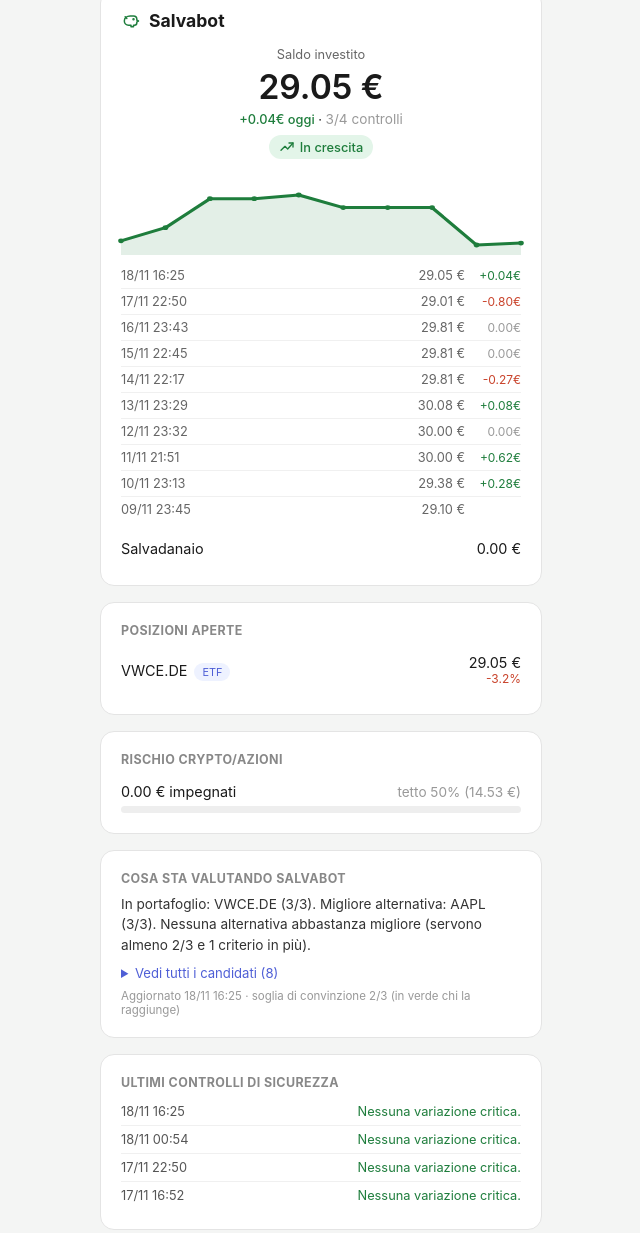
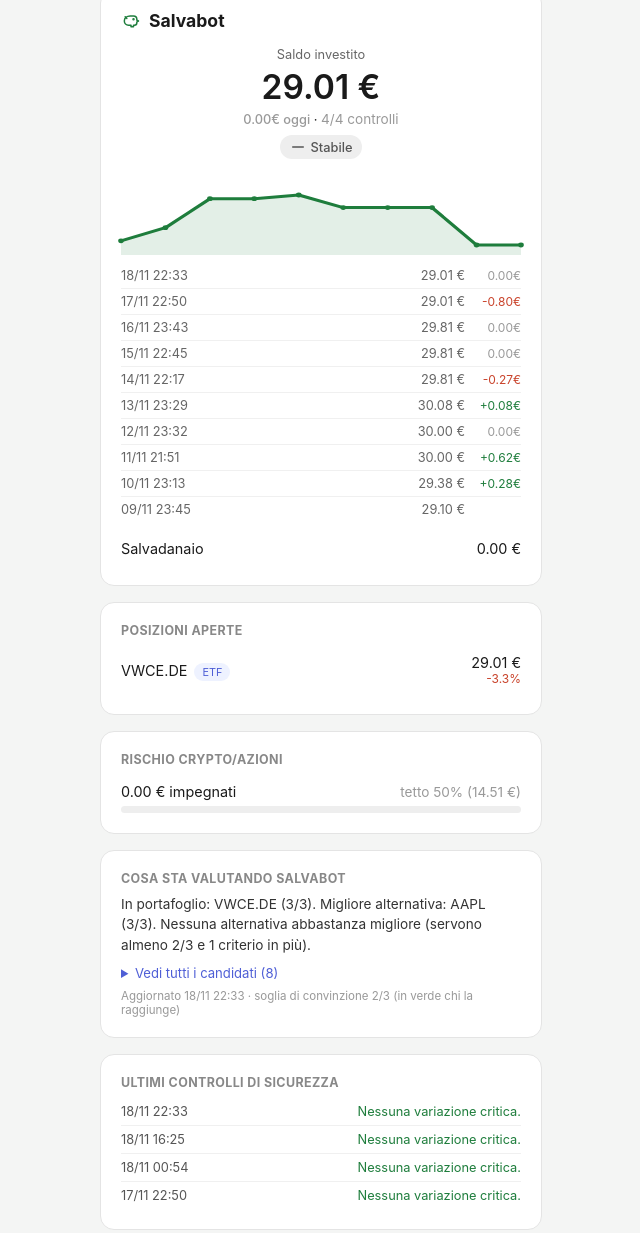
Before and after one commit to GitAntonio78/salvabot, a plain HTML site: page docs/index.html in a window 1280 px wide. Shown: the part 35-1268 px from the top of the page, without its empty margins (319-959 px from the left). Drawn offline with Linux system fonts and the light colour scheme.

Commit message:
Controllo di sicurezza del 2026-11-18 22:33

```diff
--- a/docs/index.html
+++ b/docs/index.html
@@ -69,33 +69,33 @@
     <h1><svg viewBox="0 0 24 24" width="20" height="20" fill="none" stroke="#1e7d3c" stroke-width="1.8" stroke-linecap="round" stroke-linejoin="round"><path d="M4 12c0-3.5 3-6 7-6h4a4 4 0 0 1 4 4v1l2 1-2 1v1a3 3 0 0 1-3 3h-1v2h-3v-2H9a5 5 0 0 1-5-5Z"/><circle cx="15" cy="10" r="0.6" fill="#1e7d3c"/><path d="M7 9 5 7"/></svg> Salvabot</h1>
     <div class="saldo">
       <p class="etichetta">Saldo investito</p>
-      <p class="valore">29.05 €</p>
-      <p class="oggi"><span class="su" style="font-weight:500;">+0.04€ oggi</span> · <span class="muto">3/4 controlli</span></p>
-      <span class="badge verde"><svg viewBox="0 0 24 24" width="16" height="16" fill="none" stroke="#1e7d3c" stroke-width="2" stroke-linecap="round" stroke-linejoin="round"><polyline points="3 17 9 11 13 15 21 6"/><polyline points="15 6 21 6 21 12"/></svg> In crescita</span>
+      <p class="valore">29.01 €</p>
+      <p class="oggi"><span class="neutro" style="font-weight:500;">0.00€ oggi</span> · <span class="muto">4/4 controlli</span></p>
+      <span class="badge grigio"><svg viewBox="0 0 24 24" width="16" height="16" fill="none" stroke="#555" stroke-width="2" stroke-linecap="round"><line x1="4" y1="12" x2="20" y2="12"/></svg> Stabile</span>
     </div>
-    <svg viewBox="0 0 340 70" width="100%" height="70" preserveAspectRatio="none" style="margin-top: 10px; overflow: visible;"><polygon points="0,70 0.0,55.8 37.8,42.7 75.6,13.7 113.3,13.7 151.1,10.0 188.9,22.6 226.7,22.6 264.4,22.6 302.2,60.0 340.0,58.1 340.0,70" fill="#1e7d3c" opacity="0.12"/><polyline points="0.0,55.8 37.8,42.7 75.6,13.7 113.3,13.7 151.1,10.0 188.9,22.6 226.7,22.6 264.4,22.6 302.2,60.0 340.0,58.1" fill="none" stroke="#1e7d3c" stroke-width="3" stroke-linecap="round" stroke-linejoin="round"/><circle cx="0.0" cy="55.8" r="2.4" fill="#1e7d3c"/><circle cx="37.8" cy="42.7" r="2.4" fill="#1e7d3c"/><circle cx="75.6" cy="13.7" r="2.4" fill="#1e7d3c"/><circle cx="113.3" cy="13.7" r="2.4" fill="#1e7d3c"/><circle cx="151.1" cy="10.0" r="2.4" fill="#1e7d3c"/><circle cx="188.9" cy="22.6" r="2.4" fill="#1e7d3c"/><circle cx="226.7" cy="22.6" r="2.4" fill="#1e7d3c"/><circle cx="264.4" cy="22.6" r="2.4" fill="#1e7d3c"/><circle cx="302.2" cy="60.0" r="2.4" fill="#1e7d3c"/><circle cx="340.0" cy="58.1" r="2.4" fill="#1e7d3c"/></svg>
-    <div class="elenco-punti"><div class="riga"><span>18/11 16:25</span><span class="destra"><span>29.05 €</span><span class="delta su">+0.04€</span></span></div><div class="riga"><span>17/11 22:50</span><span class="destra"><span>29.01 €</span><span class="delta giu">-0.80€</span></span></div><div class="riga"><span>16/11 23:43</span><span class="destra"><span>29.81 €</span><span class="delta neutro">0.00€</span></span></div><div class="riga"><span>15/11 22:45</span><span class="destra"><span>29.81 €</span><span class="delta neutro">0.00€</span></span></div><div class="riga"><span>14/11 22:17</span><span class="destra"><span>29.81 €</span><span class="delta giu">-0.27€</span></span></div><div class="riga"><span>13/11 23:29</span><span class="destra"><span>30.08 €</span><span class="delta su">+0.08€</span></span></div><div class="riga"><span>12/11 23:32</span><span class="destra"><span>30.00 €</span><span class="delta neutro">0.00€</span></span></div><div class="riga"><span>11/11 21:51</span><span class="destra"><span>30.00 €</span><span class="delta su">+0.62€</span></span></div><div class="riga"><span>10/11 23:13</span><span class="destra"><span>29.38 €</span><span class="delta su">+0.28€</span></span></div><div class="riga"><span>09/11 23:45</span><span class="destra"><span>29.10 €</span><span class="delta"></span></span></div></div>
+    <svg viewBox="0 0 340 70" width="100%" height="70" preserveAspectRatio="none" style="margin-top: 10px; overflow: visible;"><polygon points="0,70 0.0,55.8 37.8,42.7 75.6,13.7 113.3,13.7 151.1,10.0 188.9,22.6 226.7,22.6 264.4,22.6 302.2,60.0 340.0,60.0 340.0,70" fill="#1e7d3c" opacity="0.12"/><polyline points="0.0,55.8 37.8,42.7 75.6,13.7 113.3,13.7 151.1,10.0 188.9,22.6 226.7,22.6 264.4,22.6 302.2,60.0 340.0,60.0" fill="none" stroke="#1e7d3c" stroke-width="3" stroke-linecap="round" stroke-linejoin="round"/><circle cx="0.0" cy="55.8" r="2.4" fill="#1e7d3c"/><circle cx="37.8" cy="42.7" r="2.4" fill="#1e7d3c"/><circle cx="75.6" cy="13.7" r="2.4" fill="#1e7d3c"/><circle cx="113.3" cy="13.7" r="2.4" fill="#1e7d3c"/><circle cx="151.1" cy="10.0" r="2.4" fill="#1e7d3c"/><circle cx="188.9" cy="22.6" r="2.4" fill="#1e7d3c"/><circle cx="226.7" cy="22.6" r="2.4" fill="#1e7d3c"/><circle cx="264.4" cy="22.6" r="2.4" fill="#1e7d3c"/><circle cx="302.2" cy="60.0" r="2.4" fill="#1e7d3c"/><circle cx="340.0" cy="60.0" r="2.4" fill="#1e7d3c"/></svg>
+    <div class="elenco-punti"><div class="riga"><span>18/11 22:33</span><span class="destra"><span>29.01 €</span><span class="delta neutro">0.00€</span></span></div><div class="riga"><span>17/11 22:50</span><span class="destra"><span>29.01 €</span><span class="delta giu">-0.80€</span></span></div><div class="riga"><span>16/11 23:43</span><span class="destra"><span>29.81 €</span><span class="delta neutro">0.00€</span></span></div><div class="riga"><span>15/11 22:45</span><span class="destra"><span>29.81 €</span><span class="delta neutro">0.00€</span></span></div><div class="riga"><span>14/11 22:17</span><span class="destra"><span>29.81 €</span><span class="delta giu">-0.27€</span></span></div><div class="riga"><span>13/11 23:29</span><span class="destra"><span>30.08 €</span><span class="delta su">+0.08€</span></span></div><div class="riga"><span>12/11 23:32</span><span class="destra"><span>30.00 €</span><span class="delta neutro">0.00€</span></span></div><div class="riga"><span>11/11 21:51</span><span class="destra"><span>30.00 €</span><span class="delta su">+0.62€</span></span></div><div class="riga"><span>10/11 23:13</span><span class="destra"><span>29.38 €</span><span class="delta su">+0.28€</span></span></div><div class="riga"><span>09/11 23:45</span><span class="destra"><span>29.10 €</span><span class="delta"></span></span></div></div>
     <div class="riga" style="margin-top: 10px;"><span>Salvadanaio</span><span>0.00 €</span></div>
   </div>
 
   <div class="card">
     <h2>Posizioni aperte</h2>
-    <div class="riga"><span>VWCE.DE<span class="tag tag-etf">ETF</span></span><span class="destra-col"><span>29.05 €</span><span class="var giu">-3.2%</span></span></div>
+    <div class="riga"><span>VWCE.DE<span class="tag tag-etf">ETF</span></span><span class="destra-col"><span>29.01 €</span><span class="var giu">-3.3%</span></span></div>
   </div>
 
   <div class="card">
     <h2>Rischio crypto/azioni</h2>
-    <div class="riga" style="border-bottom:none; padding-bottom:0;"><span>0.00 € impegnati</span><span class="muto">tetto 50% (14.53 €)</span></div><div class="barra-sfondo"><div class="barra-riempita" style="width:0%"></div></div>
+    <div class="riga" style="border-bottom:none; padding-bottom:0;"><span>0.00 € impegnati</span><span class="muto">tetto 50% (14.51 €)</span></div><div class="barra-sfondo"><div class="barra-riempita" style="width:0%"></div></div>
   </div>
 
   <div class="card">
     <h2>Cosa sta valutando Salvabot</h2>
-    <p class="nota-val">In portafoglio: VWCE.DE (3/3). Migliore alternativa: AAPL (3/3). Nessuna alternativa abbastanza migliore (servono almeno 2/3 e 1 criterio in più).</p><details><summary>Vedi tutti i candidati (8)</summary><div class="val-riga"><span>VWCE.DE<span class="tag tag-etf">ETF</span><span class="in-pf">in portafoglio</span></span><span class="val-ok">3/3</span></div><div class="val-riga"><span>AAPL<span class="tag tag-azione">Azione</span></span><span class="val-ok">3/3</span></div><div class="val-riga"><span>BTC-USD<span class="tag tag-crypto">Crypto</span></span><span class="val-ok">3/3</span></div><div class="val-riga"><span>MSFT<span class="tag tag-azione">Azione</span></span><span class="val-ok">3/3</span></div><div class="val-riga"><span>AMZN<span class="tag tag-azione">Azione</span></span><span class="val-ok">3/3</span></div><div class="val-riga"><span>ETH-USD<span class="tag tag-crypto">Crypto</span></span><span class="val-ok">3/3</span></div><div class="val-riga"><span>EUNA.DE<span class="tag tag-etf">ETF</span></span><span class="val-ok">2/3</span></div><div class="val-riga"><span>GOOGL<span class="tag tag-azione">Azione</span></span><span class="val-ok">2/3</span></div></details><p class="agg">Aggiornato 18/11 16:25 · soglia di convinzione 2/3 (in verde chi la raggiunge)</p>
+    <p class="nota-val">In portafoglio: VWCE.DE (3/3). Migliore alternativa: AAPL (3/3). Nessuna alternativa abbastanza migliore (servono almeno 2/3 e 1 criterio in più).</p><details><summary>Vedi tutti i candidati (8)</summary><div class="val-riga"><span>VWCE.DE<span class="tag tag-etf">ETF</span><span class="in-pf">in portafoglio</span></span><span class="val-ok">3/3</span></div><div class="val-riga"><span>AAPL<span class="tag tag-azione">Azione</span></span><span class="val-ok">3/3</span></div><div class="val-riga"><span>BTC-USD<span class="tag tag-crypto">Crypto</span></span><span class="val-ok">3/3</span></div><div class="val-riga"><span>MSFT<span class="tag tag-azione">Azione</span></span><span class="val-ok">3/3</span></div><div class="val-riga"><span>AMZN<span class="tag tag-azione">Azione</span></span><span class="val-ok">3/3</span></div><div class="val-riga"><span>ETH-USD<span class="tag tag-crypto">Crypto</span></span><span class="val-ok">3/3</span></div><div class="val-riga"><span>EUNA.DE<span class="tag tag-etf">ETF</span></span><span class="val-ok">2/3</span></div><div class="val-riga"><span>GOOGL<span class="tag tag-azione">Azione</span></span><span class="val-ok">2/3</span></div></details><p class="agg">Aggiornato 18/11 22:33 · soglia di convinzione 2/3 (in verde chi la raggiunge)</p>
   </div>
 
   <div class="card">
     <h2>Ultimi controlli di sicurezza</h2>
-    <div class="controllo"><span class="quando">18/11 16:25</span><span class="esito ok">Nessuna variazione critica.</span></div><div class="controllo"><span class="quando">18/11 00:54</span><span class="esito ok">Nessuna variazione critica.</span></div><div class="controllo"><span class="quando">17/11 22:50</span><span class="esito ok">Nessuna variazione critica.</span></div><div class="controllo"><span class="quando">17/11 16:52</span><span class="esito ok">Nessuna variazione critica.</span></div>
+    <div class="controllo"><span class="quando">18/11 22:33</span><span class="esito ok">Nessuna variazione critica.</span></div><div class="controllo"><span class="quando">18/11 16:25</span><span class="esito ok">Nessuna variazione critica.</span></div><div class="controllo"><span class="quando">18/11 00:54</span><span class="esito ok">Nessuna variazione critica.</span></div><div class="controllo"><span class="quando">17/11 22:50</span><span class="esito ok">Nessuna variazione critica.</span></div>
   </div>
 
   <div class="card">
```
Also changed, not shown: stato_salvabot.json (+14 -13 lines).
